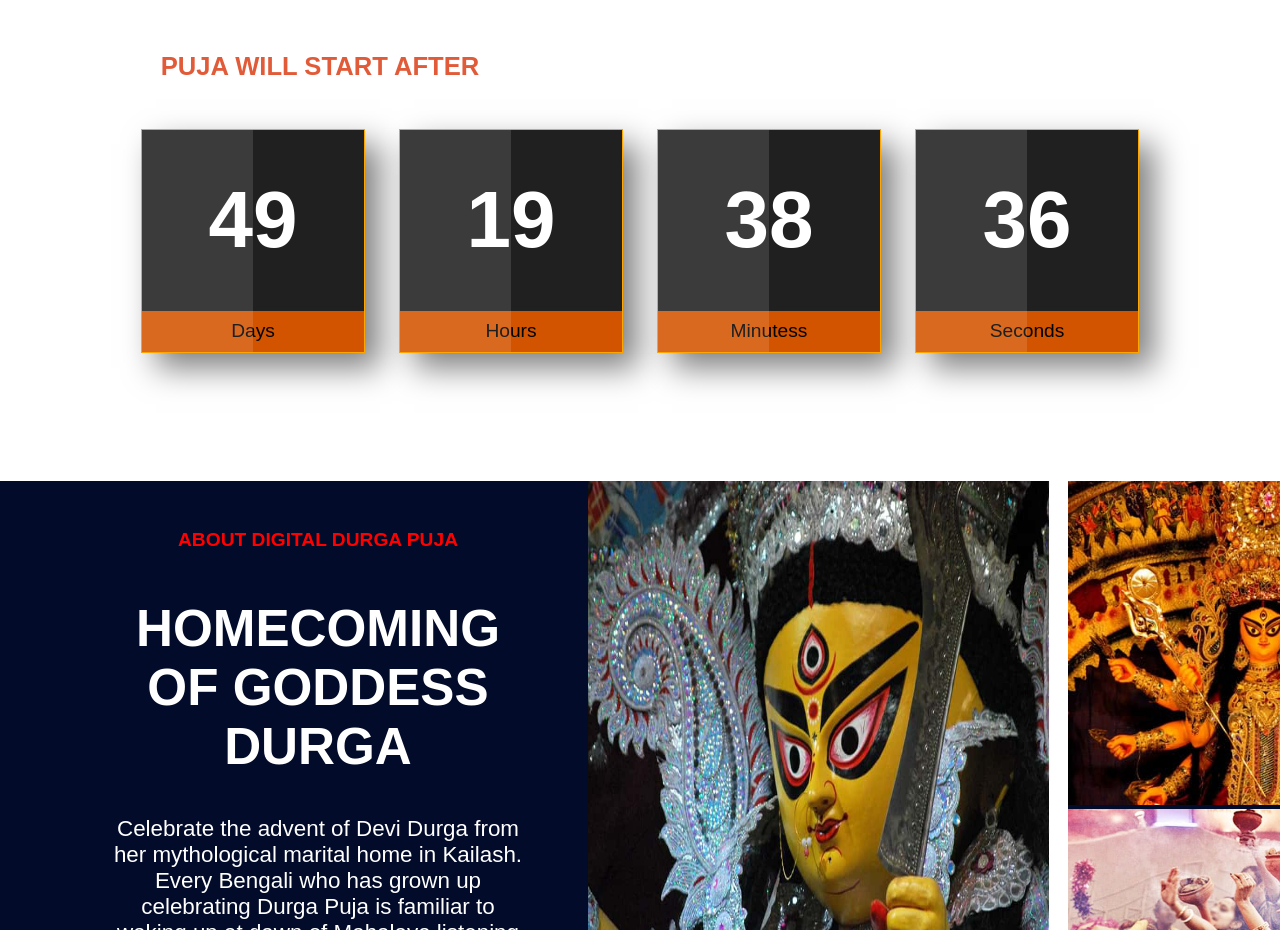
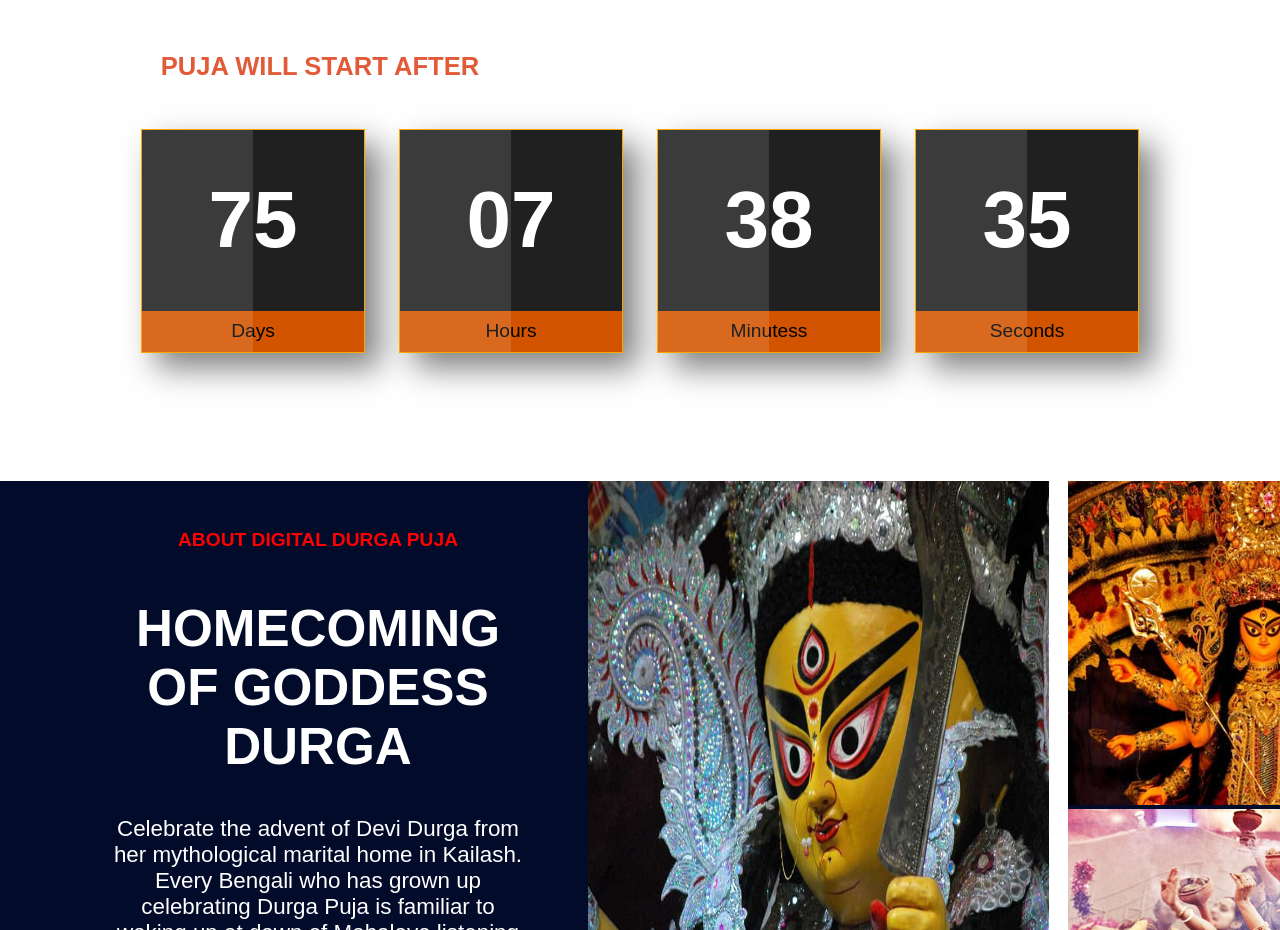
Before and after one commit to RAHUL956777/digital_durgapuja, a plain HTML site: page index.html in a window 1280 px wide. Shown: the part 2763-3693 px from the top of the page. Drawn offline with nearby package versions, Linux system fonts and the light colour scheme.

Commit message:
few changes

```diff
--- a/index.html
+++ b/index.html
@@ -101,7 +101,6 @@
       name="msapplication-TileImage"
       content="img/favicon/ms-icon-144x144.png"
     />
-    <meta name="theme-color" content="#ffffff" />
   </head>
 
   <body>
--- a/js/script.js
+++ b/js/script.js
@@ -5,47 +5,44 @@ let minBox = document.getElementById("min-box");
 let secBox = document.getElementById("sec-box");
 
 // year, day, hour, second
-let endDate = new Date(2023, 9, 6, 12);
-let endTime = endDate.getTime();
 
-function countdown() {
-  let todayDate = new Date();
-  let todayTime = todayDate.getTime();
+function updateCountdown(endDate) {
+  const now = new Date().getTime();
+  const remainingTime = endDate - now;
 
-  let reminingTime = endTime - todayTime;
+  const oneMin = 60 * 1000;
+  const oneHr = 60 * oneMin;
+  const oneDay = 24 * oneHr;
 
-  // 60 second = 1000 millisecond
-  let oneMin = 60 * 1000;
-  let oneHr = 60 * oneMin;
-  let oneDay = 24 * oneHr;
+  const addZeroes = (num) => (num < 10 ? `0${num}` : num);
 
-  // function for formate number if it is single digit
-  let addZeroes = (num) => (num < 10 ? `0${num}` : num);
-
-  // if end datee is before today date
-  if (endTime < todayTime) {
+  if (remainingTime <= 0) {
     clearInterval(i);
     document.querySelector(
       ".countdown"
-    ).innerHTML = `<h1>Countdown had expired!</h1>`;
+    ).innerHTML = `<h1>Countdown has expired!</h1>`;
   } else {
-    let daysLeft = Math.floor(reminingTime / oneDay);
+    const daysLeft = Math.floor(remainingTime / oneDay);
+    const hrsLeft = Math.floor((remainingTime % oneDay) / oneHr);
+    const minsLeft = Math.floor((remainingTime % oneHr) / oneMin);
+    const secsLeft = Math.floor((remainingTime % oneMin) / 1000);
 
-    let hrsLeft = Math.floor((reminingTime % oneDay) / oneHr);
-
-    let minsLeft = Math.floor((reminingTime % oneHr) / oneMin);
-
-    let secsLeft = Math.floor((reminingTime % oneMin) / 1000);
-
-    // displaying values
     dayBox.textContent = addZeroes(daysLeft);
     hrBox.textContent = addZeroes(hrsLeft);
     minBox.textContent = addZeroes(minsLeft);
     secBox.textContent = addZeroes(secsLeft);
   }
 }
-let i = setInterval(countdown, 1000);
-countdown();
+
+// Set your desired end date and time
+const endDate = new Date("2023-10-31T23:59:59").getTime();
+
+// Initial call to display the countdown immediately
+updateCountdown(endDate);
+
+// Update the countdown every second (1000 milliseconds)
+let i = setInterval(() => updateCountdown(endDate), 1000);
+
 
 // for scroll to top
 
```
Also changed, not shown: brave-rewards-verification.txt (deleted).
